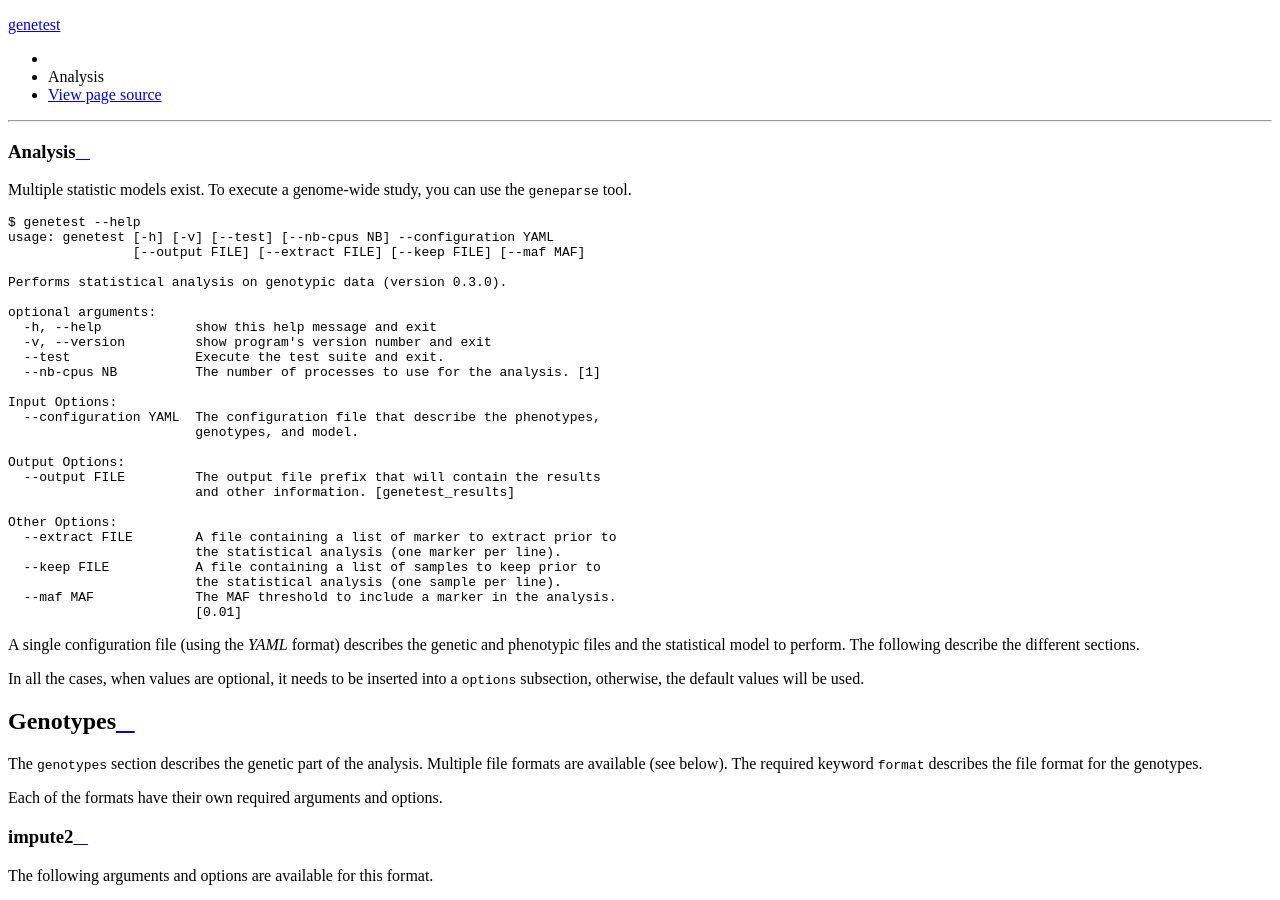
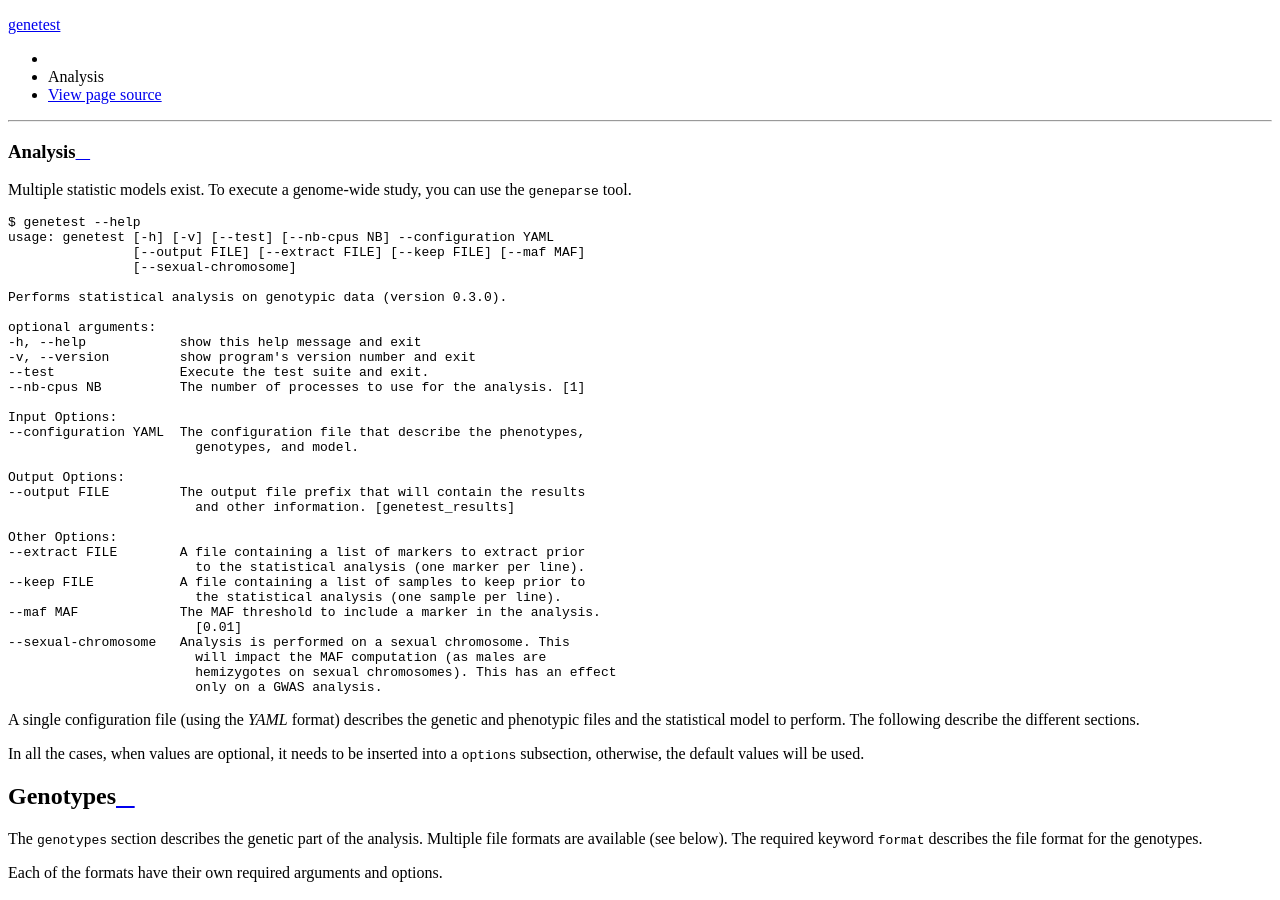
Before and after one commit to pgxcentre/genetest, a Sphinx documentation site: the page built from docs/analysis.rst, in a window 1280 px wide and 900 px high, scrolled down 369 px. Built offline with Sphinx 7.4.7 and the Read the Docs theme 2.0.0, drawn with Linux system fonts in a browser that asks for light colours; the version number could not be read and is left out; some of the changed text lies outside the part shown.

Commit message:
Added info about the phenotypes' sex_column argument and the CLI --sexual-chromosome option

```diff
--- a/docs/analysis.rst
+++ b/docs/analysis.rst
@@ -11,30 +11,35 @@ the ``geneparse`` tool.
     $ genetest --help
     usage: genetest [-h] [-v] [--test] [--nb-cpus NB] --configuration YAML
                     [--output FILE] [--extract FILE] [--keep FILE] [--maf MAF]
+                    [--sexual-chromosome]
 
     Performs statistical analysis on genotypic data (version 0.3.0).
 
     optional arguments:
-      -h, --help            show this help message and exit
-      -v, --version         show program's version number and exit
-      --test                Execute the test suite and exit.
-      --nb-cpus NB          The number of processes to use for the analysis. [1]
+    -h, --help            show this help message and exit
+    -v, --version         show program's version number and exit
+    --test                Execute the test suite and exit.
+    --nb-cpus NB          The number of processes to use for the analysis. [1]
 
     Input Options:
-      --configuration YAML  The configuration file that describe the phenotypes,
+    --configuration YAML  The configuration file that describe the phenotypes,
                             genotypes, and model.
 
     Output Options:
-      --output FILE         The output file prefix that will contain the results
+    --output FILE         The output file prefix that will contain the results
                             and other information. [genetest_results]
 
     Other Options:
-      --extract FILE        A file containing a list of marker to extract prior to
-                            the statistical analysis (one marker per line).
-      --keep FILE           A file containing a list of samples to keep prior to
+    --extract FILE        A file containing a list of markers to extract prior
+                            to the statistical analysis (one marker per line).
+    --keep FILE           A file containing a list of samples to keep prior to
                             the statistical analysis (one sample per line).
-      --maf MAF             The MAF threshold to include a marker in the analysis.
+    --maf MAF             The MAF threshold to include a marker in the analysis.
                             [0.01]
+    --sexual-chromosome   Analysis is performed on a sexual chromosome. This
+                            will impact the MAF computation (as males are
+                            hemizygotes on sexual chromosomes). This has an effect
+                            only on a GWAS analysis.
 
 A single configuration file (using the *YAML* format) describes the genetic and
 phenotypic files and the statistical model to perform. The following describe
@@ -222,7 +227,10 @@ The following arguments and options are available for this format.
     |                           | to be coded as *1* and females, as   |          |
     |                           | *0*. The choice of this encoding is  |          |
     |                           | to speed up the MAF computation for  |          |
-    |                           | sexual chromosomes.                  |          |
+    |                           | sexual chromosomes. This column will |          |
+    |                           | be used only if the analysis is      |          |
+    |                           | performed using the                  |          |
+    |                           | ``--sexual-chromosome`` option.      |          |
     +---------------------------+--------------------------------------+----------+
 
 Below is an example of a ``phenotypes`` section of the *YAML* configuration file
```
